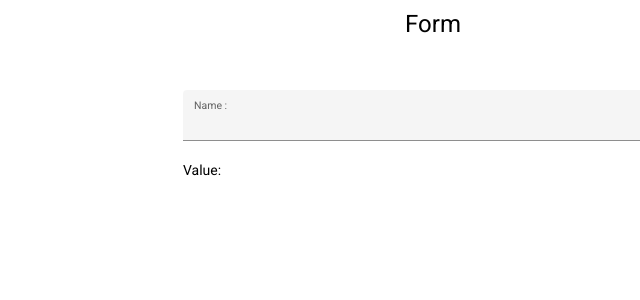
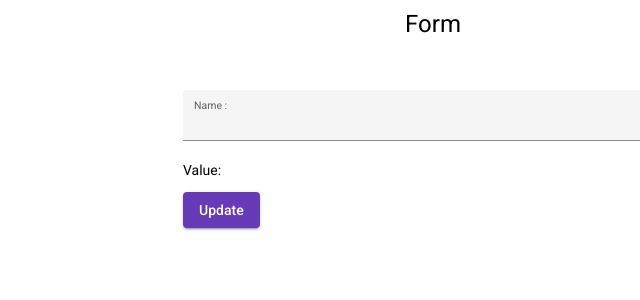
Before and after one commit to hasansin/WaveNet_Intern, an Angular app in the folder Forms/: page / in a window 1280 px wide. Shown: the top 300 px of the page, without its empty margins (207-847 px from the left). Built offline with nearby package versions, Linux system fonts and the light colour scheme.

Commit message:
Update button  added

```diff
--- a/Forms/src/app/form/form.component.html
+++ b/Forms/src/app/form/form.component.html
@@ -12,5 +12,8 @@
       />
     </mat-form-field>
     <p>Value: {{ name.value }}</p>
+    <button mat-raised-button color="primary" (click)="updateName()">
+      Update
+    </button>
   </form>
 </div>
--- a/Forms/src/app/form/form.component.ts
+++ b/Forms/src/app/form/form.component.ts
@@ -11,4 +11,8 @@
   constructor() {}
 
   ngOnInit(): void {}
+
+  updateName(): void {
+    this.name.setValue('Nancy');
+  }
 }
```
